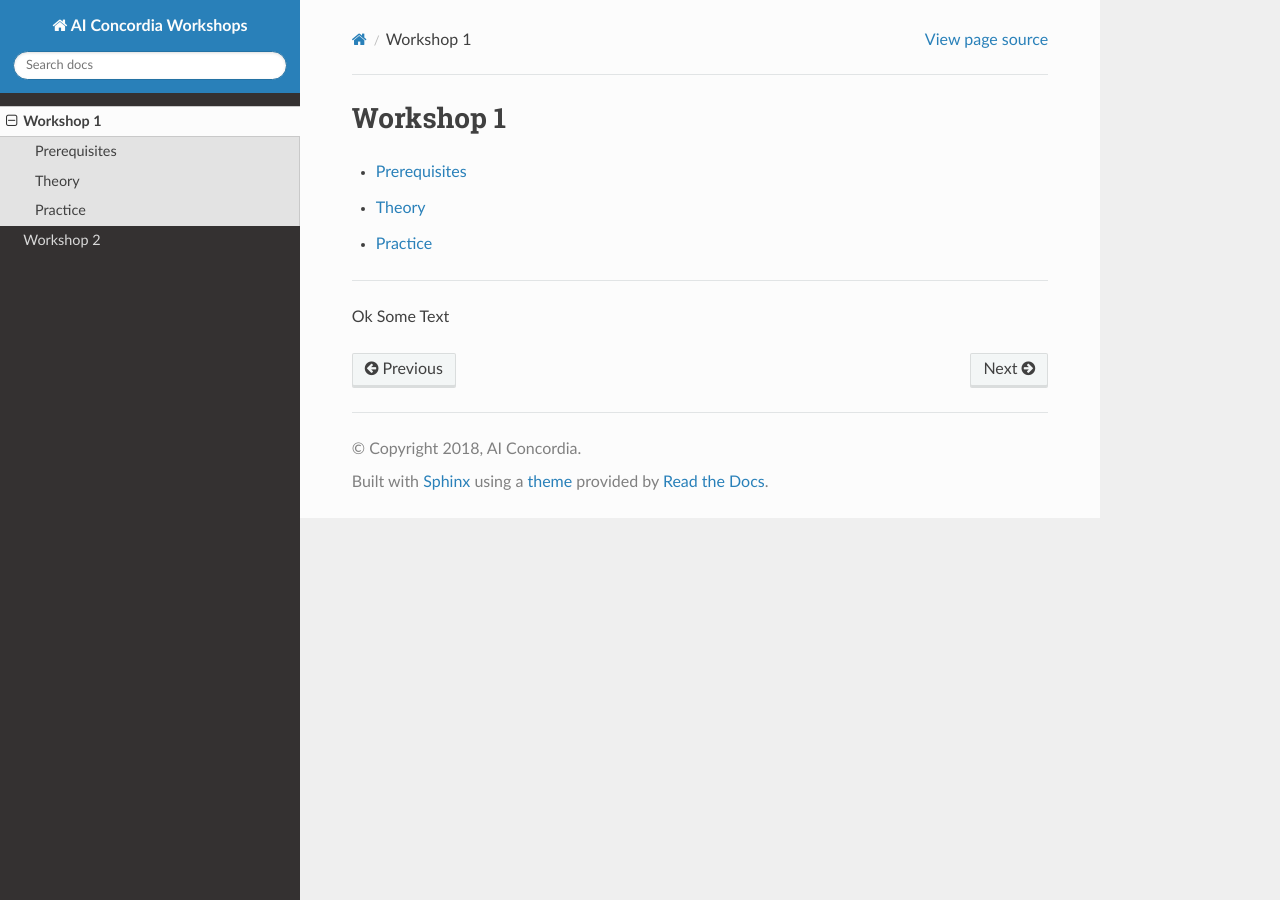
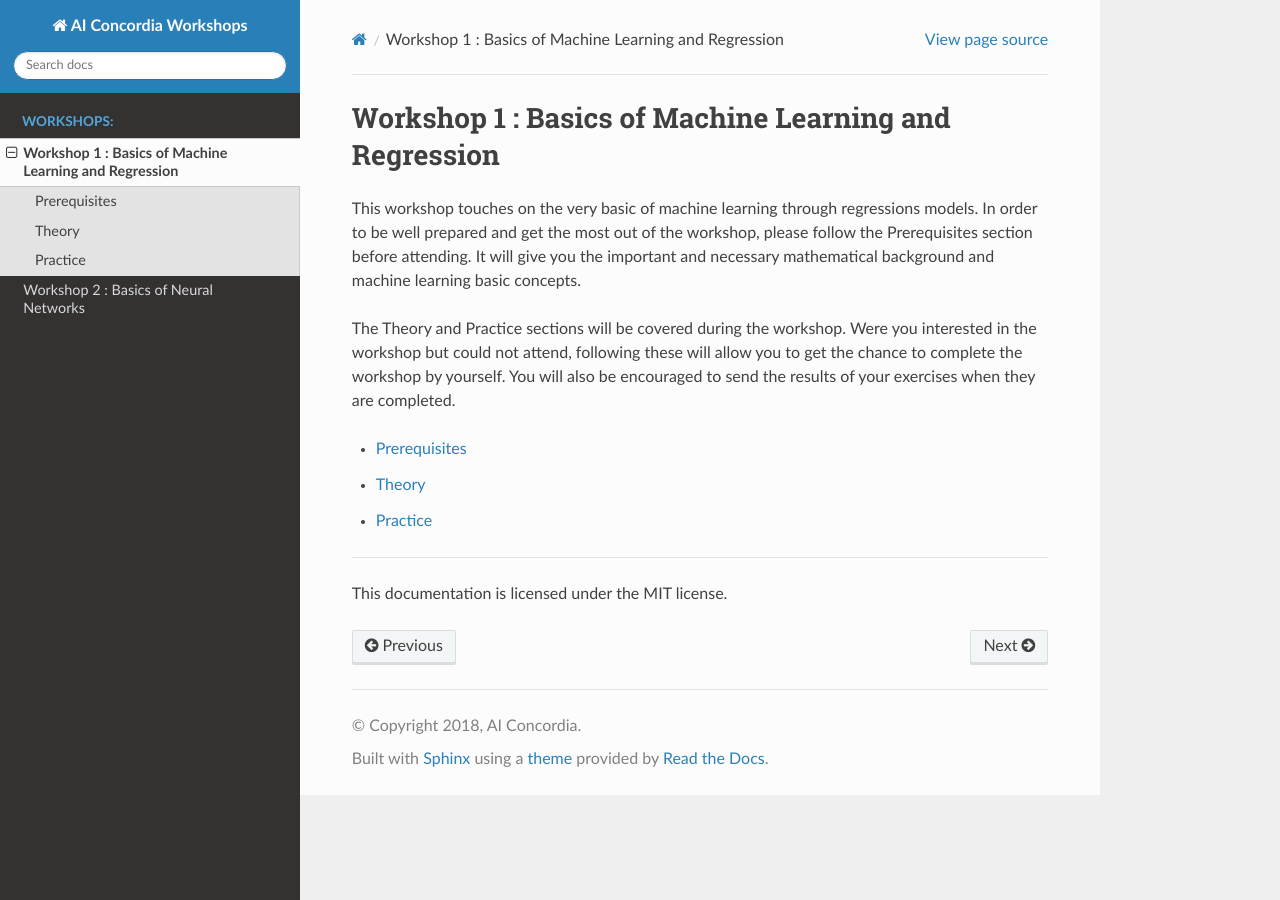
Before and after one commit to olibel270/AIConcordiaTraining, a Sphinx documentation site: the page built from Docs/source/Content/Workshop1/Workshop1.rst, in a window 1280 px wide. Built offline with Sphinx 7.4.7 and the Read the Docs theme 2.0.0, drawn with Linux system fonts in a browser that asks for light colours; pages that are not in the unit, such as notebooks, are missing from menus.

Commit message:
9é30é2018 update 12:30

```diff
--- a/Docs/source/Content/Workshop1/Workshop1.rst
+++ b/Docs/source/Content/Workshop1/Workshop1.rst
@@ -1,5 +1,14 @@
-Workshop 1
-===============
+Workshop 1 : Basics of Machine Learning and Regression
+======================================================
+
+This workshop touches on the very basic of machine learning through regressions models. In order to be well prepared and get the most out
+of the workshop, please follow the Prerequisites section before attending. It will give you the important and necessary mathematical background
+and machine learning basic concepts.
+
+The Theory and Practice sections will be covered during the workshop. Were you interested in the workshop but could not attend, following these will
+allow you to get the chance to complete the workshop by yourself. You will also be encouraged to send the results of your exercises
+when they are completed.
+
 .. toctree::
    :maxdepth: 2
    :titlesonly:
@@ -7,6 +16,7 @@ Workshop 1
    Prerequisites
    Theory
    Practice
+
 =====================
 
-Ok Some Text
+This documentation is licensed under the MIT license.
--- a/Docs/source/Content/Workshop2/Prerequisites.rst
+++ b/Docs/source/Content/Workshop2/Prerequisites.rst
@@ -7,6 +7,8 @@ Prerequisites
 ========
 
 
+Prerequisites of Workshop 1
+---------------------------
 
-Chain Rule
-----------
+Mathematical Concepts
+---------------------
--- a/Docs/source/Content/Workshop2/Workshop2.rst
+++ b/Docs/source/Content/Workshop2/Workshop2.rst
@@ -1,5 +1,5 @@
-Workshop 2
-==========
+Workshop 2 : Basics of Neural Networks
+======================================
 .. toctree::
    :maxdepth: 2
 
```
Also changed, not shown: Docs/source/index.rst (+12 -5 lines), 1 other file.
